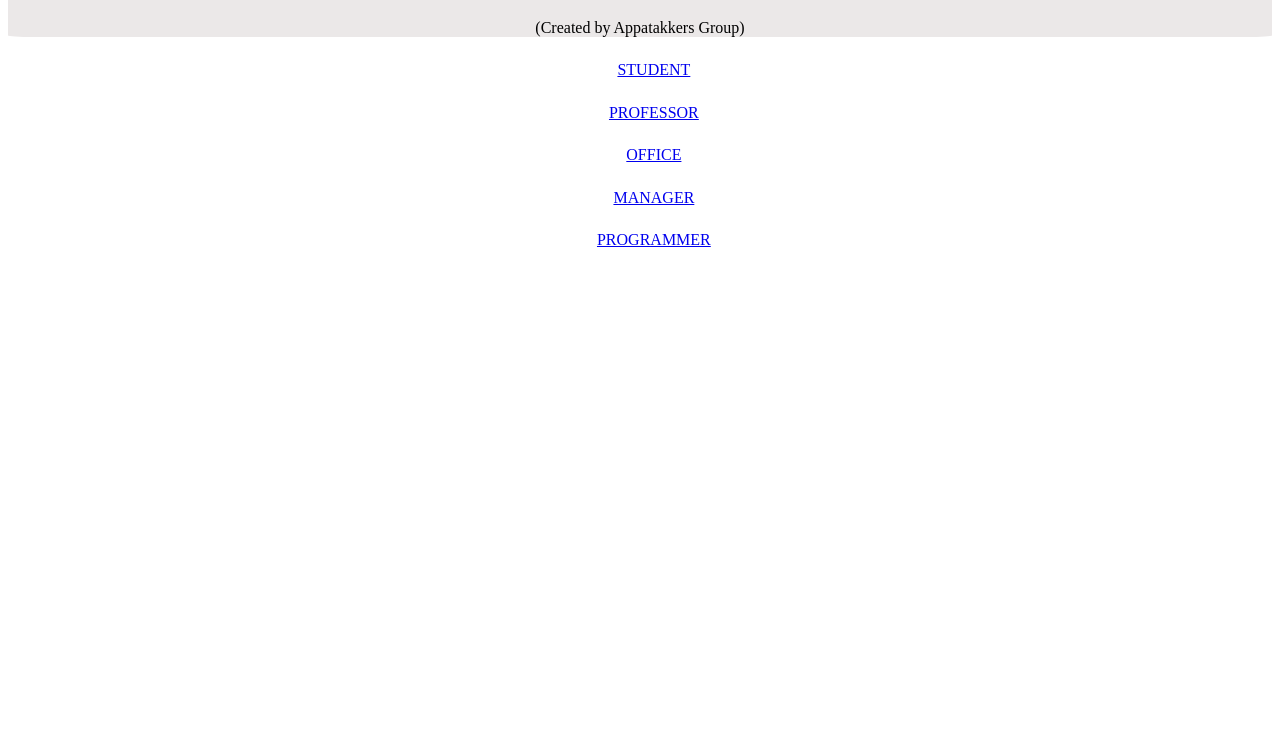
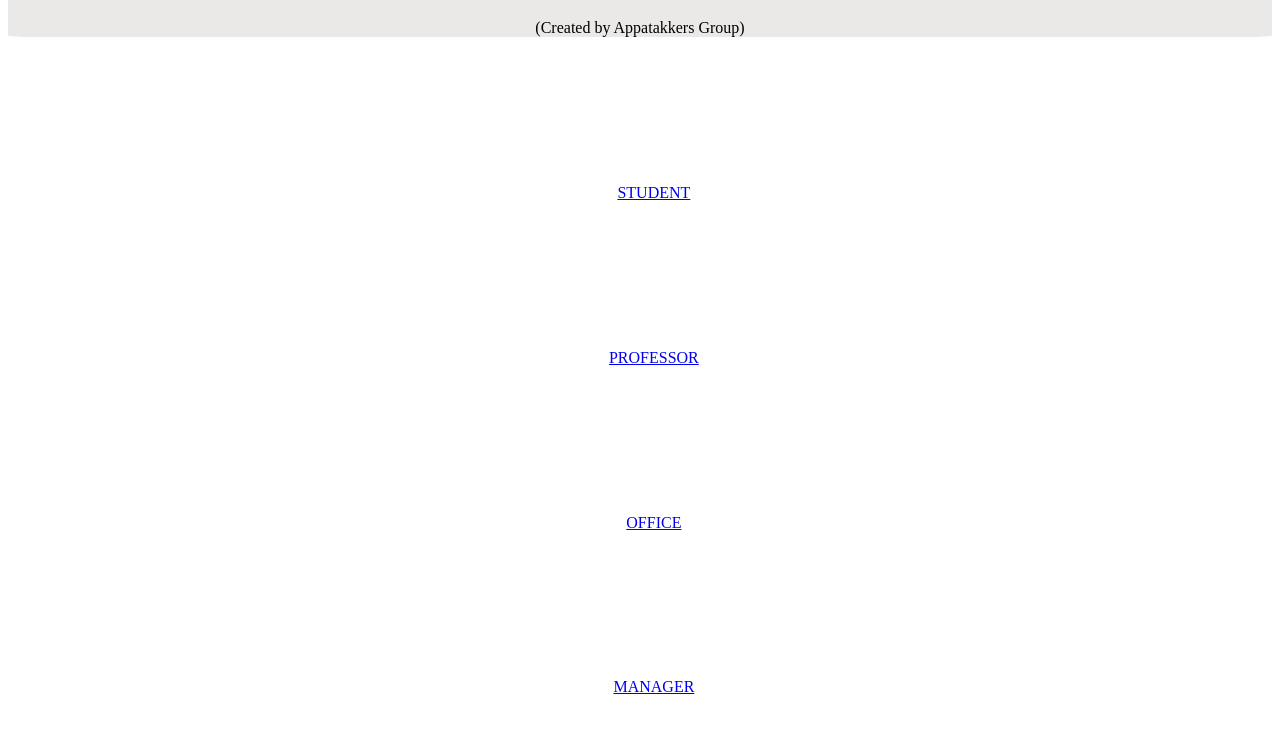
Before and after one commit to coding9787/college, a plain HTML site: page index.html in a window 1280 px wide. Shown: the part 61-800 px from the top of the page. Drawn offline with Linux system fonts and the light colour scheme.

Commit message:
finaltraill

```diff
--- a/index.html
+++ b/index.html
@@ -35,7 +35,7 @@
 
         li{
 
-                margin:2%;
+                margin:12%;
                 text-transform: uppercase;
                 list-style: none;
                 display:block;
```
Also changed, not shown: 1 other file.
